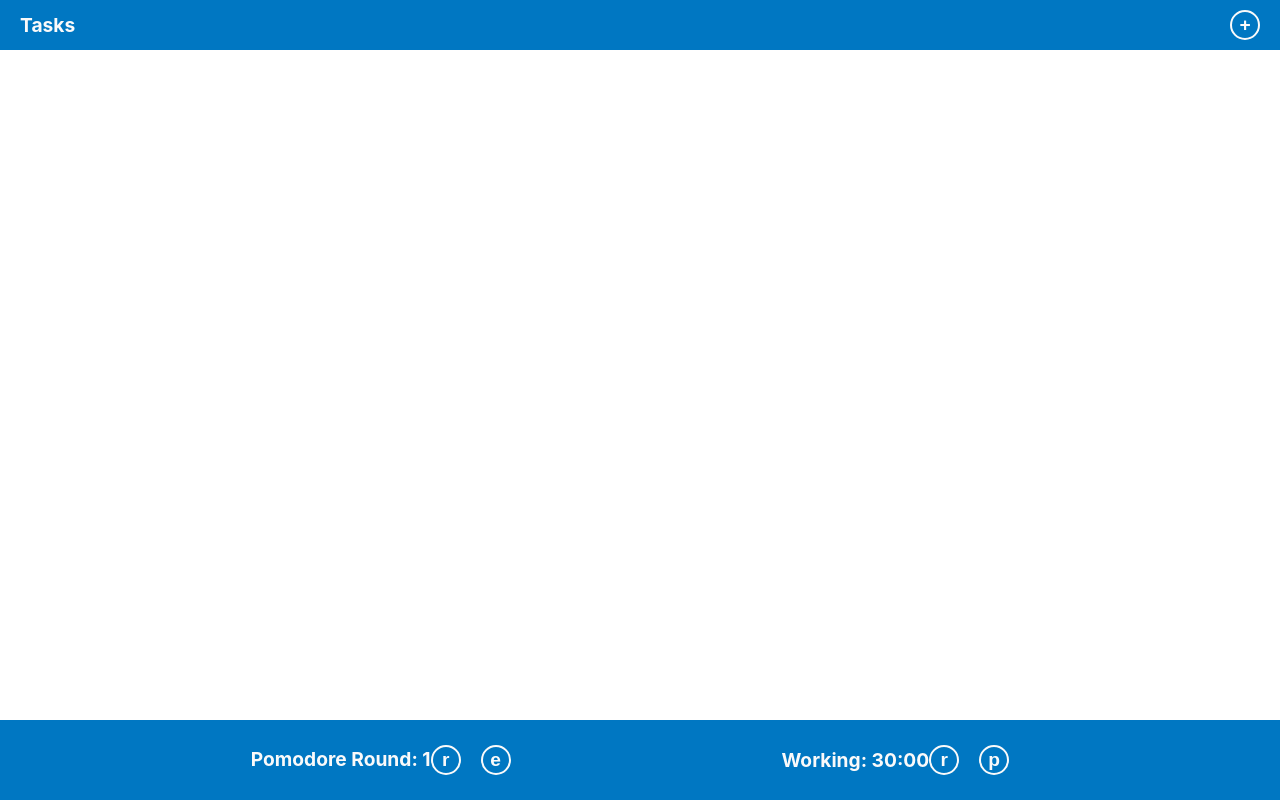
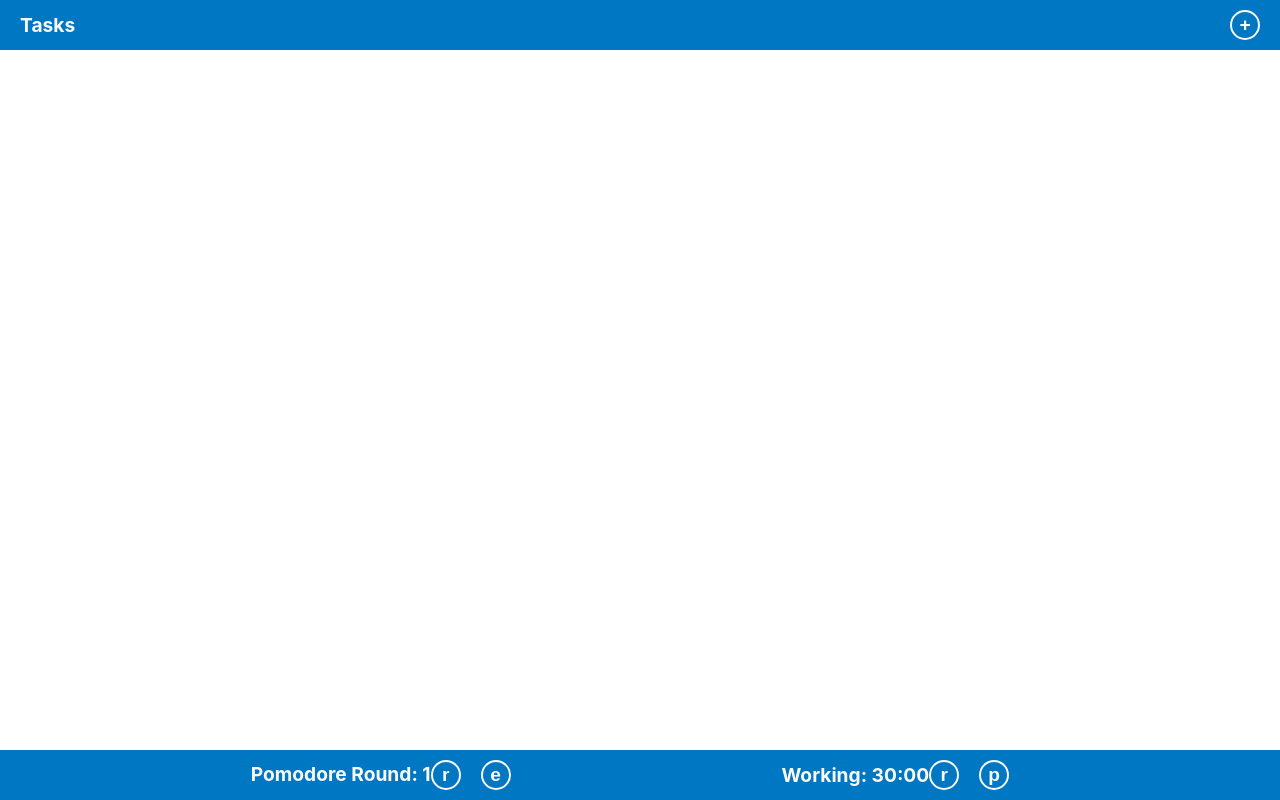
Before and after one commit to zT-1337/pomodore-app, a React (Create React App) app: page / in a window 1280 px wide. Built offline with nearby package versions, Linux system fonts and the light colour scheme.

Commit message:
-fixed: scrollbars

```diff
--- a/src/components/app/App.css
+++ b/src/components/app/App.css
@@ -1,3 +1,5 @@
 .App {
   height: 100vh;
+  display: flex;
+  flex-flow: column;
 }
--- a/src/components/pomodore/Pomodore.css
+++ b/src/components/pomodore/Pomodore.css
@@ -1,7 +1,6 @@
 .PomodoreContainer {
   width: 100%;
-  height: 10%;
-  min-height: 80px;
+  min-height: 50px;
   background-color: #0077c2;
   color: #fafafa;
   display: flex;
--- a/src/components/task/Task.css
+++ b/src/components/task/Task.css
@@ -1,8 +1,15 @@
 .TaskContainer {
   width: 100%;
-  height: 90%;
+  height: 100%;
   min-width: 200px;
   min-height: 400px;
+  display: flex;
+  flex-flow: column;
+}
+
+.TaskListContainer {
+  height: 100%;
+  overflow: auto;
 }
 
 .TaskHeadlineContainer {
--- a/src/components/task/TaskContainer.tsx
+++ b/src/components/task/TaskContainer.tsx
@@ -134,6 +134,7 @@ export function TaskContainer() {
         <span className="TaskHeadlineSpan">Tasks</span>
         <button className="RoundButton RoundButtonWhite" onClick={onTaskAdded}>+</button>
       </div>
+      <div className="TaskListContainer">
         <TaskList tasks={state.tasks}
                   onTaskDescriptionChange={onTaskDescriptionChange}
                   onTaskIsDoneToggle={onTaskIsDoneToggle}
@@ -143,5 +144,6 @@ export function TaskContainer() {
                   onStepDeleted={onStepDeleted}
                   onStepAdded={onStepAdded}></TaskList>
       </div>
+    </div>
   )
 }
```
Lines whose indentation alone changed are shown as unchanged.
